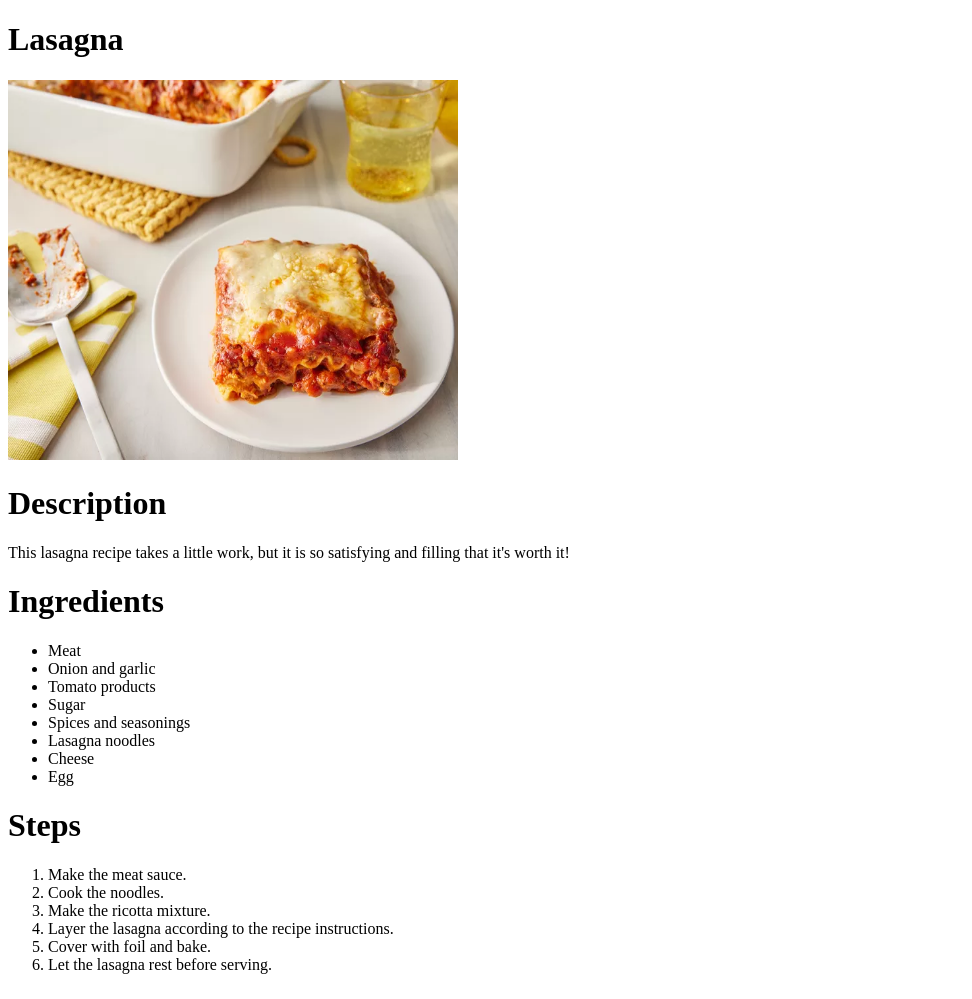
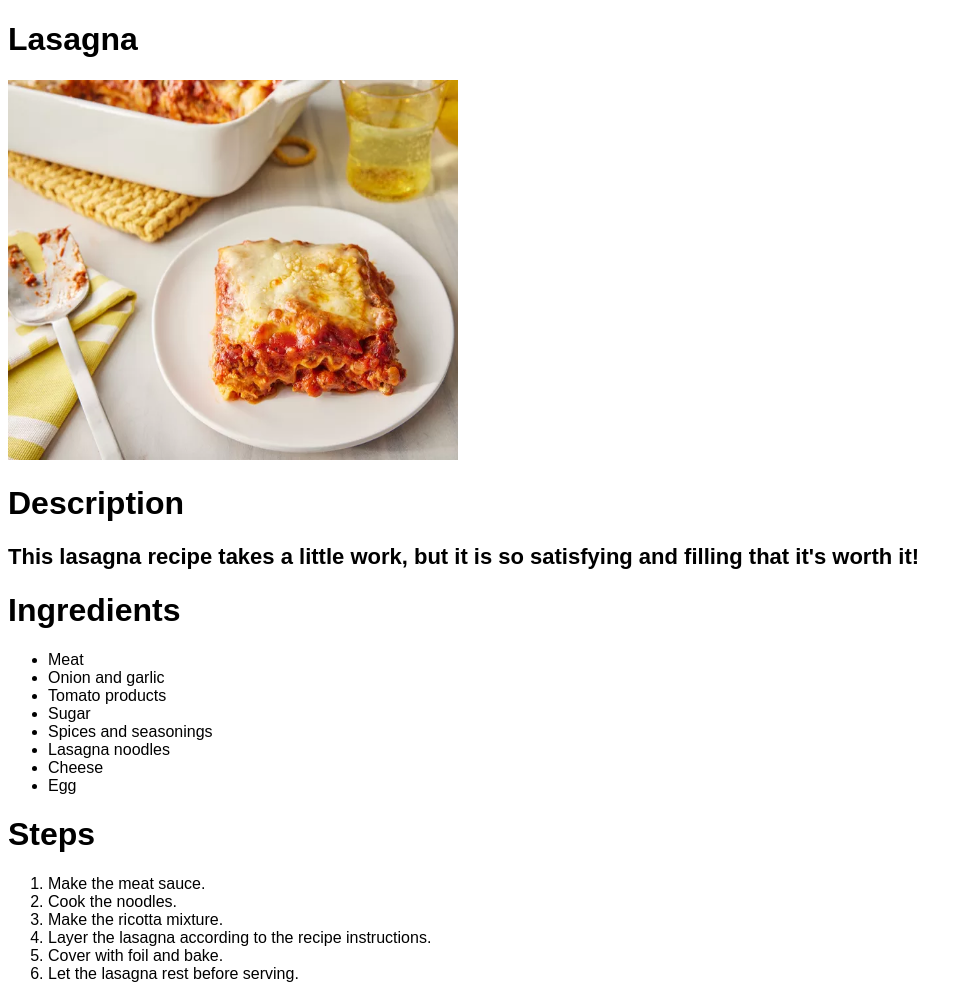
Before and after one commit to aditya-a24/The-Odin-Projects, a plain HTML site: page HTML_and_CSS/Odin-recipes/recipes/lasagna.html in a window 1280 px wide. Shown: the whole page, without its empty margins (0-972 px from the left). Drawn offline with Linux system fonts and the light colour scheme.

Commit message:
adding css file

```diff
--- /dev/null
+++ b/HTML_and_CSS/Odin-recipes/CSS/style.css
@@ -0,0 +1,10 @@
+body {
+    font-family: Arial, Helvetica, sans-serif;
+}
+
+
+
+p {
+    font-weight: bold;
+    font-size: 22px;
+}
--- a/HTML_and_CSS/Odin-recipes/recipes/lasagna.html
+++ b/HTML_and_CSS/Odin-recipes/recipes/lasagna.html
@@ -4,6 +4,7 @@
     <meta charset="UTF-8" />
     <meta name="viewport" content="width=device-width, initial-scale=1.0" />
     <title>Lasagna</title>
+    <link rel="stylesheet" href="../CSS/style.css" />
   </head>
   <body>
     <h1>Lasagna</h1>
@@ -19,7 +20,9 @@
       filling that it's worth it!
     </p>
 
+    <div class="parent">
       <h1>Ingredients</h1>
+      <div class="child">
         <ul>
           <li>Meat</li>
           <li>Onion and garlic</li>
@@ -30,8 +33,12 @@
           <li>Cheese</li>
           <li>Egg</li>
         </ul>
+      </div>
+    </div>
 
+    <div class="parent">
       <h1>Steps</h1>
+      <div class="child">
         <ol>
           <li>Make the meat sauce.</li>
           <li>Cook the noodles.</li>
@@ -40,5 +47,7 @@
           <li>Cover with foil and bake.</li>
           <li>Let the lasagna rest before serving.</li>
         </ol>
+      </div>
+    </div>
   </body>
 </html>
```
Lines whose indentation alone changed are shown as unchanged.
